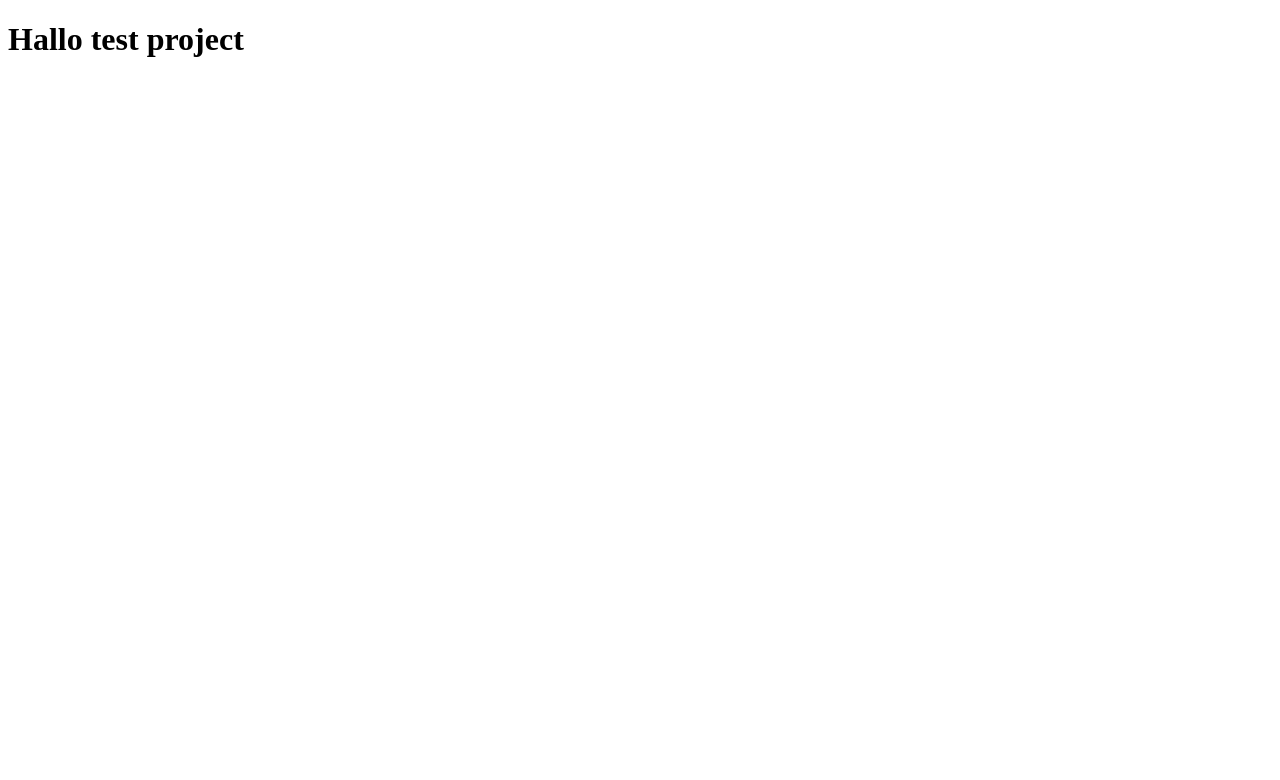
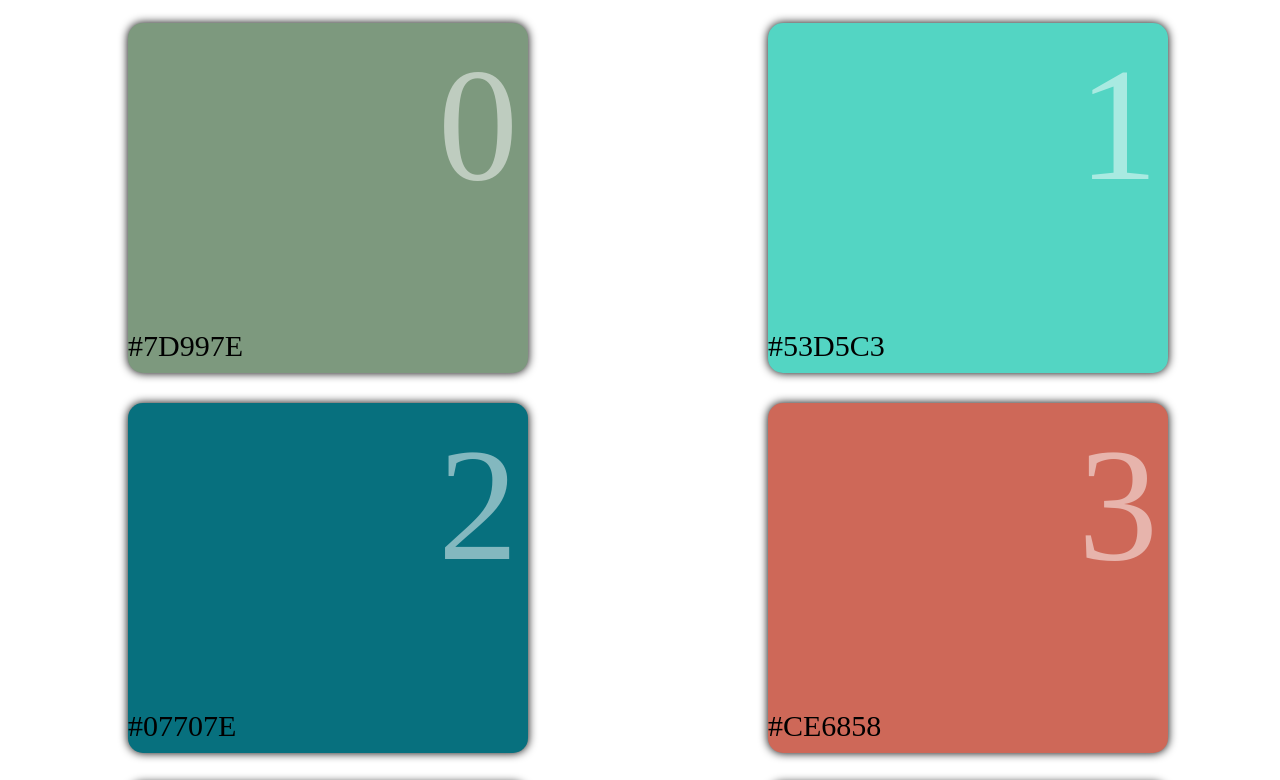
Before and after one commit to chappidiRushi/GitProject1, a website: page index.html in a window 1280 px wide. Shown: the top 780 px of the page. Drawn offline with Linux system fonts and the light colour scheme.

Commit message:
reloading feature is added

```diff
--- a/index.html
+++ b/index.html
@@ -1,11 +1,15 @@
 <!DOCTYPE html>
 <html lang="en">
+
 <head>
     <meta charset="UTF-8">
     <meta name="viewport" content="width=device-width, initial-scale=1.0">
-    <title>Document</title>
+    <title>random colors</title>
+    <link rel="stylesheet" href="style.css">
 </head>
 <body>
-    <h1>Hallo test project</h1>
+  <div class="main"></div>
+  </div>
+    <script src="main.js"></script>
 </body>
 </html>
--- a/main.js
+++ b/main.js
@@ -0,0 +1,78 @@
+window.onload = () => {
+    createElements(100);
+     cliptest();
+    setTimeout(() => {
+
+    }, 3000);
+}
+var body = document.querySelector('.main');
+var index = 0
+function createElements(noOfElements1) {
+    let noOfElements = index+noOfElements1;
+
+    for (index; index < noOfElements; index++) {
+        if (index >300) {
+       break;
+
+    }
+        var element = document.createElement('div');
+        let thisColor = color();
+        element.className += 'basicStyle';
+        element.style.backgroundColor = thisColor;
+        let para = document.createElement('span');
+        let text = document.createTextNode(index);
+        para.className += 'number';
+        let para1 = document.createElement('span');
+
+        let text1 = document.createTextNode(thisColor);
+        para1.className += 'color';
+        para1.appendChild(text1);
+        para.appendChild(text);
+        let clipboard = document.createElement('input');
+        clipboard.className= 'clipboard';
+        clipboard.type= 'text';
+        clipboard.style.opacity=0;
+        //clipboard.disabled = true
+        clipboard.value = thisColor;
+        element.appendChild(para);
+
+        element.appendChild(para1);
+        element.appendChild(clipboard);
+        body.appendChild(element);
+    }
+}
+function color() {
+    let a = ["1", "2", '3', '4', '5', '6', '7', '8', '9', '0', 'A', 'B', 'C', 'D', 'E', 'F'];
+    var x = "#";
+    for (let index = 0; index < 6; index++) {
+            x += a[Math.ceil(Math.random() * 15)];
+    }
+    return x;
+}
+function cliptest() {
+    let clipboard = document.querySelectorAll('.basicStyle');
+    clipboard.forEach(element =>{
+        element.addEventListener('click', (e)=>{
+            let mainElement = e.target;
+            let childElement = mainElement.children[1];
+            let text = childElement.innerHTML;
+            window.alert("color succesfully copied to clipboard "+text);
+            let aux = document.createElement('input');
+            aux.setAttribute('value',text);
+            let body = document.querySelector('body');
+            body.appendChild(aux);
+            aux.select();
+            document.execCommand('copy');
+            body.removeChild(aux);
+        })
+    });
+
+}
+
+window.onscroll =(e)=>{
+    var ch = window.pageYOffset/e.target.body.clientHeight*100;
+    //console.log(window.pageYOffset, e.target.body.clientHeight);
+    if (ch>95) {
+    createElements(100);
+    }
+}
--- /dev/null
+++ b/style.css
@@ -0,0 +1,62 @@
+body,html{
+    width:100%;
+}
+.main {
+    width:100%;
+    position: relative;
+    display: flex;
+    flex-wrap: wrap;
+    justify-content: space-around;
+    flex-direction: row;
+   flex-flow: wrap;
+}
+
+.basicStyle {
+
+    width: 400px;
+    height: 350px;
+    display: flex;
+    position: relative;
+    flex-direction: column;
+    justify-content: space-around;
+    border-radius: 15px;
+    margin: 15px;
+    box-shadow: 0 0 10px black;
+    cursor: pointer;
+}
+ .clipboard{
+
+    background-color: red;
+    cursor: pointer;
+    font-size: 1px;
+   padding: 0;
+   margin: 0;
+    background-color: transparent;
+    outline: none;
+
+
+}
+
+
+
+.basicStyle:hover {
+    transition: transform 0.5s;
+    transform: scale(1.05, 1.05);
+    box-shadow: 0 0 25px black;
+    z-index: 2;
+
+}
+
+.number {
+    font-size: 10rem;
+    position: absolute;
+    top: 10px;
+    right:10px;
+    color: rgba(255, 255, 255,0.5);
+}
+.color {
+    font-size: 30px;
+    position: absolute;
+    bottom: 10px;
+
+}
```
